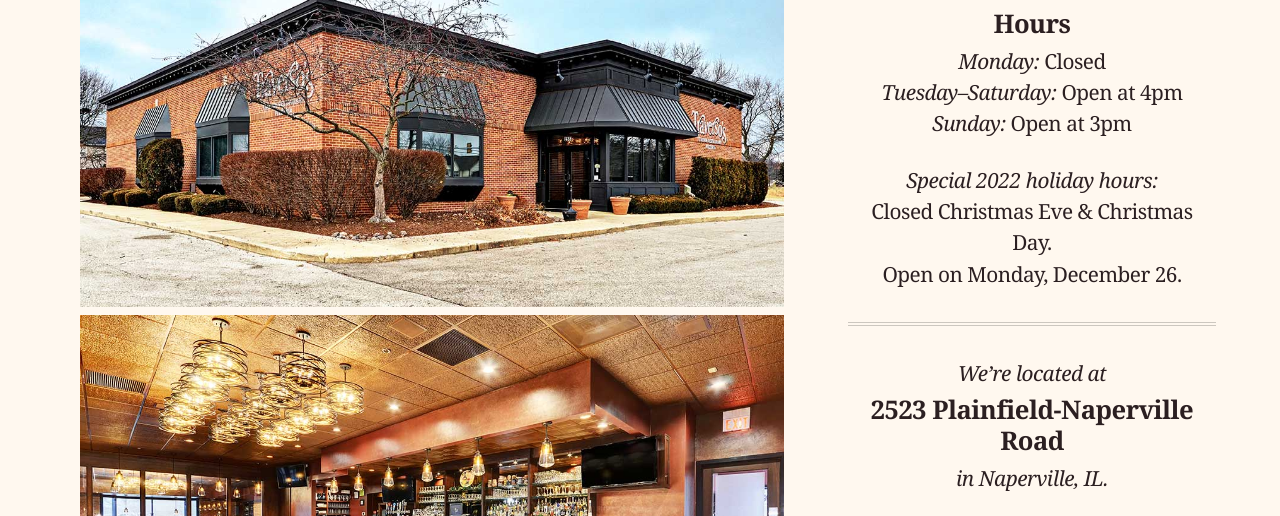
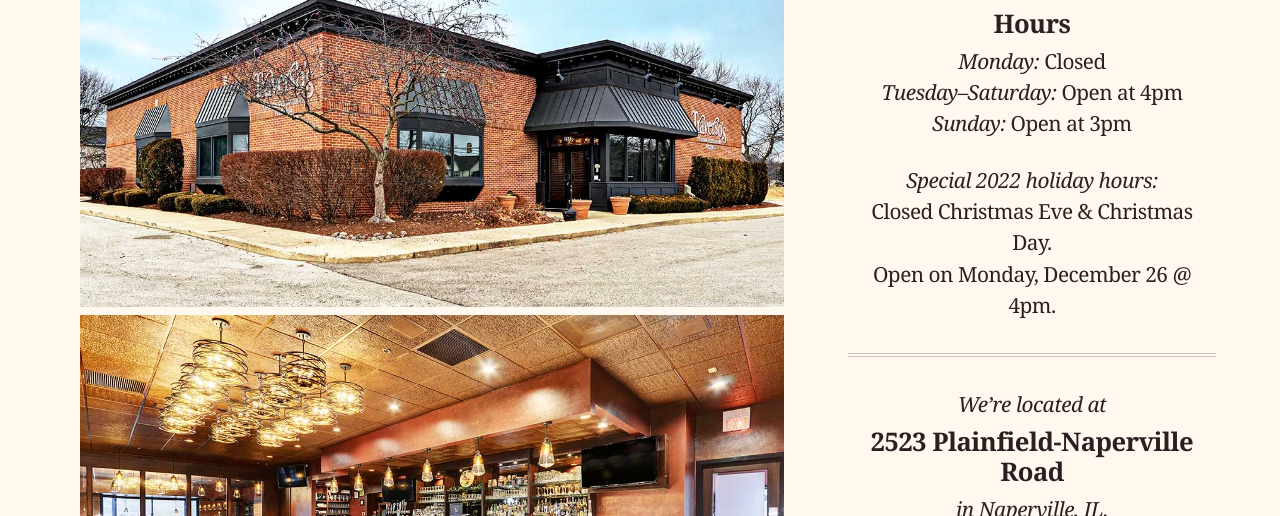
Before and after one commit to traversos/traversos.github.io, a Jekyll site: the page built from index.html, in a window 1280 px wide and 900 px high, scrolled down 477 px, cut to the strip 0-516 px from the top of the window. Built offline with Jekyll 4.4.1, drawn with Linux system fonts in a browser that asks for light colours; nearby versions of some CDN libraries.

Commit message:
ope missed hours

```diff
--- a/contact/index.html
+++ b/contact/index.html
@@ -19,7 +19,7 @@ layout: home
     <em>Special 2022 holiday hours:</em>
     <ul class="home-hours">
       <li>Closed Christmas Eve & Christmas Day.</li>
-      <li>Open on Monday, December 26.</li>
+      <li>Open on Monday, December 26 @ 4pm.</li>
     </ul>
     <hr>
     <p class="push-half--bottom">Traverso’s is located at <strong>2523 Plainfield-Naperville Road</strong> in Naperville, IL.</p>
--- a/index.html
+++ b/index.html
@@ -45,7 +45,7 @@ layout: home
     <em>Special 2022 holiday hours:</em>
     <ul class="home-hours">
       <li>Closed Christmas Eve & Christmas Day.</li>
-      <li>Open on Monday, December 26.</li>
+      <li>Open on Monday, December 26 @ 4pm.</li>
     </ul>
     <hr>
     <p class="push-half--bottom"><em>We’re located at</em></p>
```
